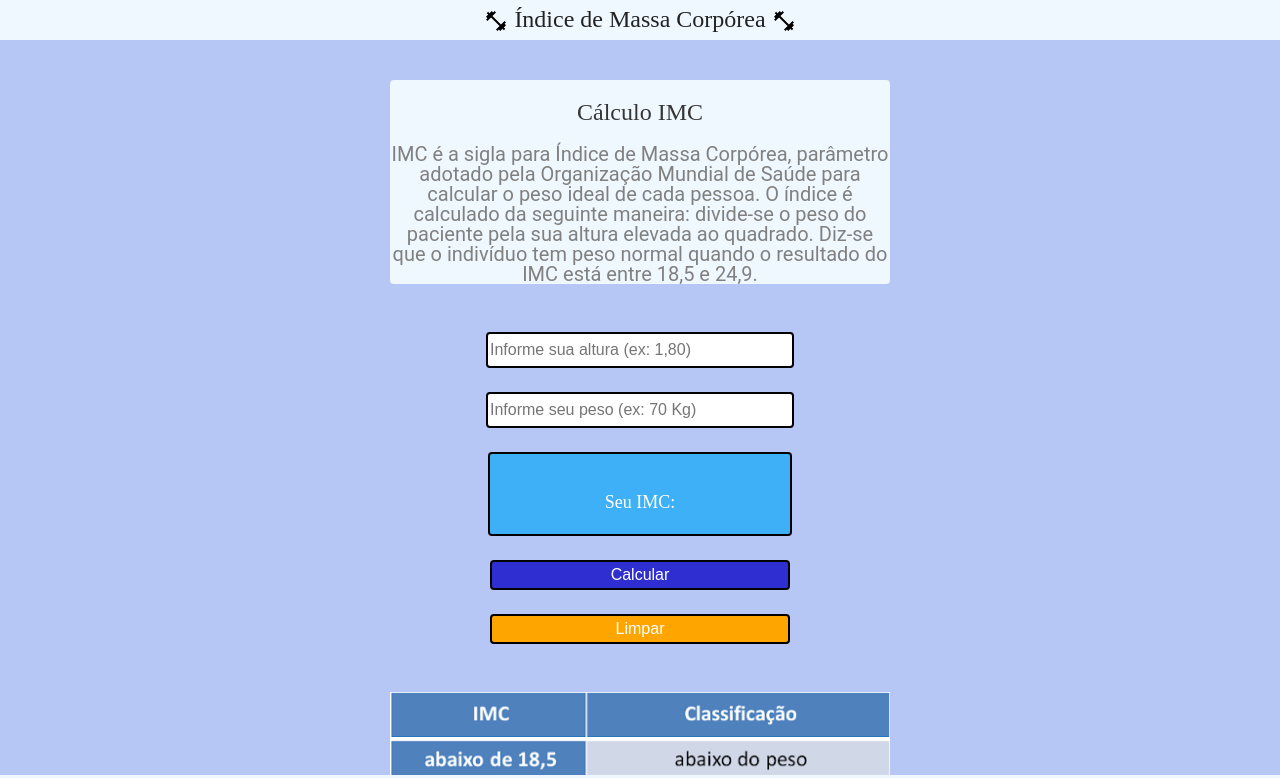
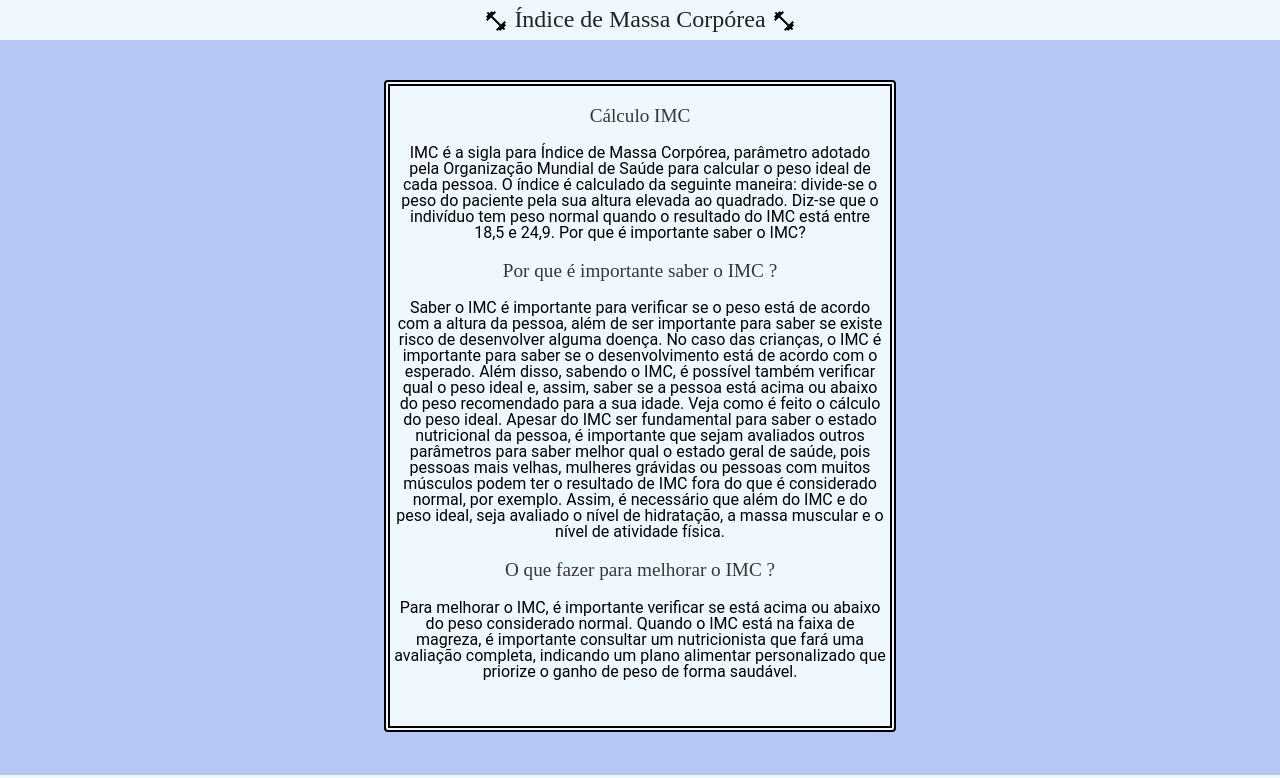
Before and after one commit to Gufinger07/CalcularImc, a React (Create React App) app in the folder calculaimc/: page / in a window 1280 px wide. Shown: the top 778 px of the page. Built offline with nearby package versions, Linux system fonts and the light colour scheme.

Commit message:
melhorando o layout

```diff
--- a/calculaimc/src/components/InfoMassa/estilo.css
+++ b/calculaimc/src/components/InfoMassa/estilo.css
@@ -1,7 +1,9 @@
 .info {
-    background-color: aliceblue;
+    background-color: AliceBlue;
     width: 31.25rem;
+    height: 40rem;
     border-radius: 0.25rem;
+    border: 0.4rem double black;
 }
 
 
@@ -9,16 +11,18 @@
     font-family: 'Pacifico', cursive;
     color: #363636;
     text-align: center;
-    font-size: 1.5rem;
+    font-size: 1.2rem;
     margin-top: 1.25rem;
 
 }
 
 .info-texto {
     font-family: 'Roboto', sans-serif;
-    color: grey;
-    font-size: 1.25rem;
+    color: black;
+    font-size: 1rem;
     text-align: center;
     margin-top: 1.25rem;
+    margin-left: 0.25rem;
+    margin-right: 0.25rem;
     padding: 0,25rem;
 }
--- a/calculaimc/src/components/InfoMassa/infoMassa.jsx
+++ b/calculaimc/src/components/InfoMassa/infoMassa.jsx
@@ -8,9 +8,28 @@ class InfoMassa extends Component{
                     Cálculo IMC
                 </h2>
                 <p className="info-texto">
+
                 IMC é a sigla para Índice de Massa Corpórea, parâmetro adotado pela Organização Mundial de Saúde para calcular o peso ideal de cada pessoa.
 
 O índice é calculado da seguinte maneira: divide-se o peso do paciente pela sua altura elevada ao quadrado. Diz-se que o indivíduo tem peso normal quando o resultado do IMC está entre 18,5 e 24,9.
+Por que é importante saber o IMC?
+
+                </p>
+                <h2 className="info-titulo">
+                    Por que é importante saber o IMC ?
+                </h2>
+                <p className="info-texto">
+                Saber o IMC é importante para verificar se o peso está de acordo com a altura da pessoa, além de ser importante para saber se existe risco de desenvolver alguma doença. No caso das crianças, o IMC é importante para saber se o desenvolvimento está de acordo com o esperado.
+
+Além disso, sabendo o IMC, é possível também verificar qual o peso ideal e, assim, saber se a pessoa está acima ou abaixo do peso recomendado para a sua idade. Veja como é feito o cálculo do peso ideal.
+
+Apesar do IMC ser fundamental para saber o estado nutricional da pessoa, é importante que sejam avaliados outros parâmetros para saber melhor qual o estado geral de saúde, pois pessoas mais velhas, mulheres grávidas ou pessoas com muitos músculos podem ter o resultado de IMC fora do que é considerado normal, por exemplo. Assim, é necessário que além do IMC e do peso ideal, seja avaliado o nível de hidratação, a massa muscular e o nível de atividade física.
+                </p>
+                <h2 className="info-titulo">
+                    O que fazer para melhorar o IMC ?
+                </h2>
+                <p className="info-texto">
+                Para melhorar o IMC, é importante verificar se está acima ou abaixo do peso considerado normal. Quando o IMC está na faixa de magreza, é importante consultar um nutricionista que fará uma avaliação completa, indicando um plano alimentar personalizado que priorize o ganho de peso de forma saudável.
                 </p>
 
             </section>
```
